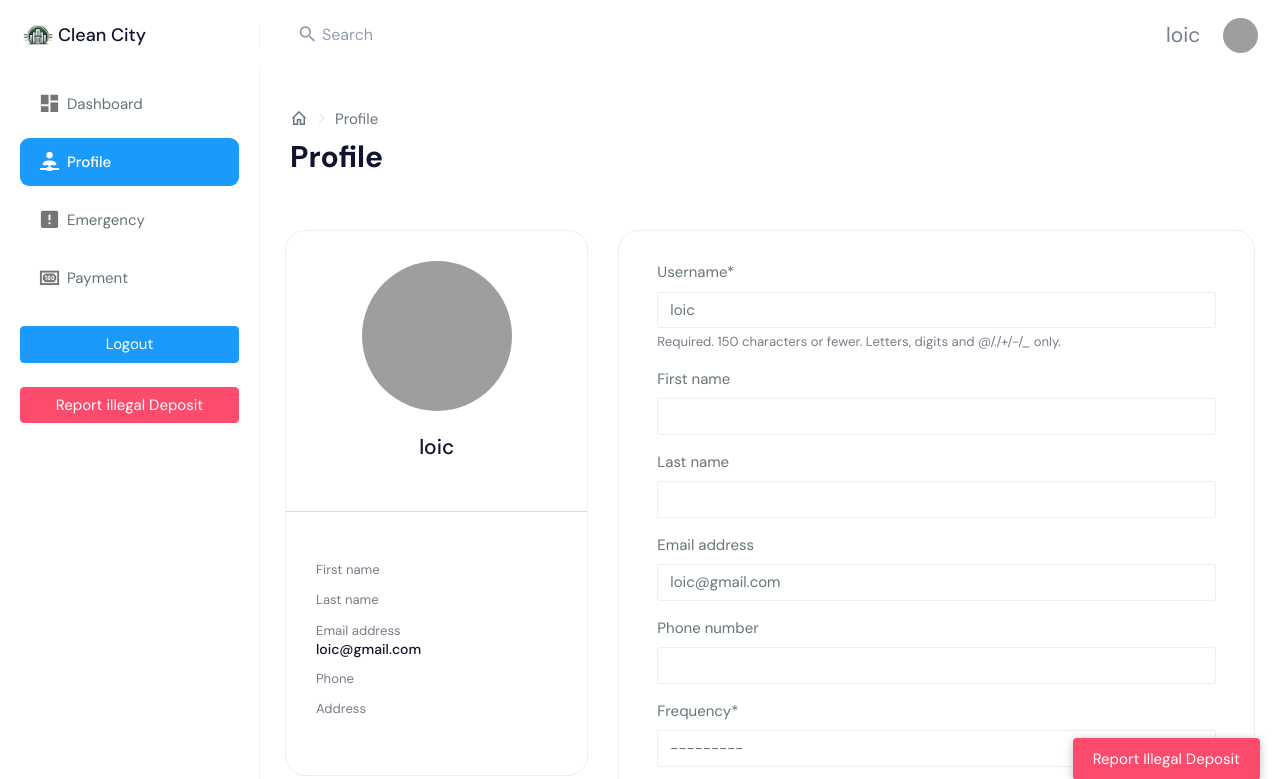
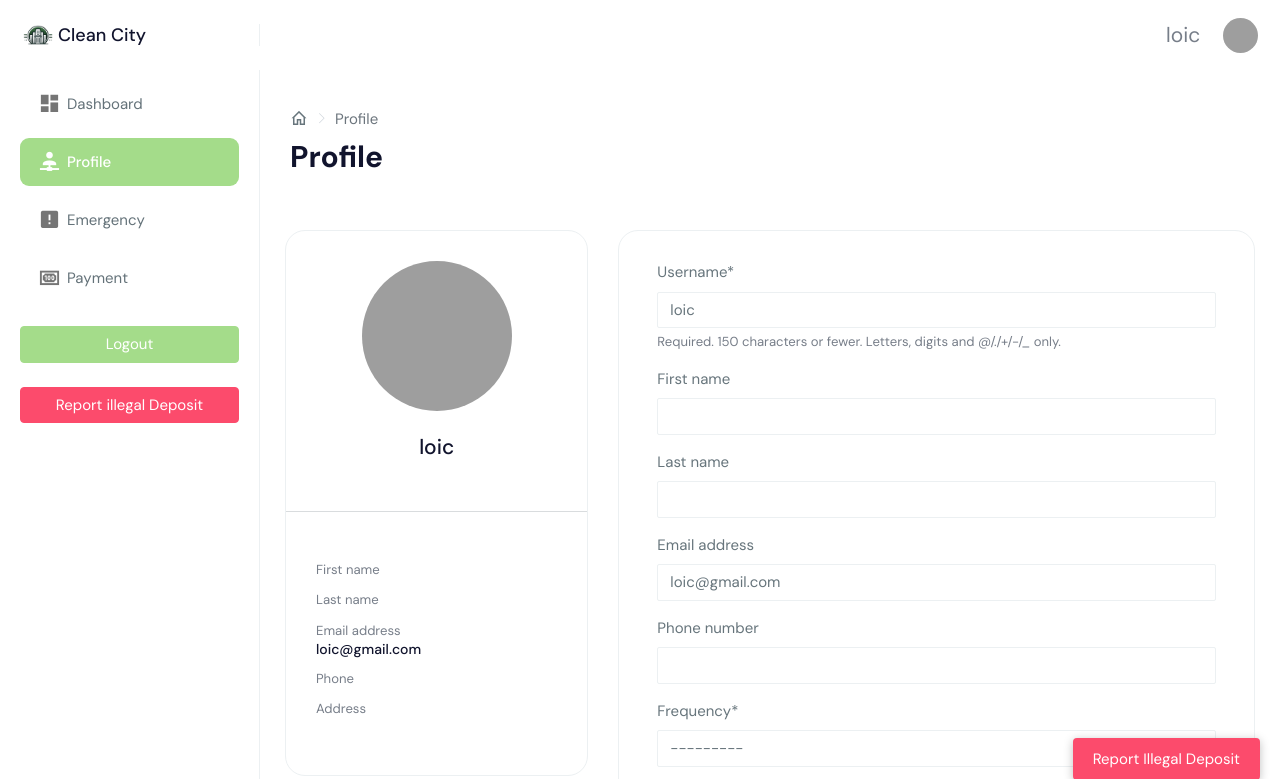
Before and after one commit to joan30122001/Clean-City, a Django app: page /profile/ in a window 1280 px wide. Shown: the top 779 px of the page. Run offline with Django 4.2, Linux system fonts and the light colour scheme; a user stored in the database is signed in; data comes from the database, SQL or seed files in the repository; both versions use the stored data as it was after the commit; some libraries are stand-ins or nearby versions; grey boxes are pictures that could not be loaded.

Commit message:
modification des couleurs

```diff
--- a/app/templates/_partials/base.html
+++ b/app/templates/_partials/base.html
@@ -100,16 +100,14 @@
                         <!-- toggle and nav items -->
                         <!-- ============================================================== -->
                         <ul class="navbar-nav float-start me-auto">
-                            <!-- ============================================================== -->
-                            <!-- Search -->
-                            <!-- ============================================================== -->
-                            <li class="nav-item search-box"> <a class="nav-link waves-effect waves-dark"
+
+                            <!-- <li class="nav-item search-box"> <a class="nav-link waves-effect waves-dark"
                                     href="javascript:void(0)"><i class="mdi mdi-magnify me-1"></i> <span class="font-16">Search</span></a>
                                 <form class="app-search position-absolute">
                                     <input type="text" class="form-control" placeholder="Search &amp; enter"> <a
                                         class="srh-btn"><i class="mdi mdi-window-close"></i></a>
                                 </form>
-                            </li>
+                            </li> -->
                         </ul>
                         <!-- ============================================================== -->
                         <!-- Right side toggle and nav items -->
--- a/app/templates/_partials/base1.html
+++ b/app/templates/_partials/base1.html
@@ -64,7 +64,7 @@
                         <!-- ============================================================== -->
                         <!-- Logo -->
                         <!-- ============================================================== -->
-                        <a class="navbar-brand" href="{% url 'company-dashboard' %}">
+                        <a class="navbar-brand" href="{% url 'company_dashboard' %}">
                             <!-- Logo icon -->
                             <b class="logo-icon">
                                 <!--You can put here icon as well // <i class="wi wi-sunset"></i> //-->
@@ -103,13 +103,13 @@
                             <!-- ============================================================== -->
                             <!-- Search -->
                             <!-- ============================================================== -->
-                            <li class="nav-item search-box"> <a class="nav-link waves-effect waves-dark"
+                            <!-- <li class="nav-item search-box"> <a class="nav-link waves-effect waves-dark"
                                     href="javascript:void(0)"><i class="mdi mdi-magnify me-1"></i> <span class="font-16">Search</span></a>
                                 <form class="app-search position-absolute">
                                     <input type="text" class="form-control" placeholder="Search &amp; enter"> <a
                                         class="srh-btn"><i class="mdi mdi-window-close"></i></a>
                                 </form>
-                            </li>
+                            </li> -->
                         </ul>
                         <!-- ============================================================== -->
                         <!-- Right side toggle and nav items -->
--- a/app/templates/_partials/navbar.html
+++ b/app/templates/_partials/navbar.html
@@ -21,12 +21,21 @@
     color: #fff;
 }
 
+.sidebar-nav ul .sidebar-item.selected>.sidebar-link{
+    background-color: #A4DC8A;
+}
+
 /* .floating-btn:hover, .floating-btn:focus {
     background-color: #0056b3;
     color: white;
     text-decoration: none;
     outline: none;
 } */
+
+
+.dark-theme .left-sidebar {
+    background-color: #123456; /* Darker color for dark themes */
+}
 
 </style>
 <!-- <div class="preloader">
@@ -68,7 +77,7 @@
                             href="{% url 'submit_payment' %}" aria-expanded="false"><i class="mdi mdi-cash-100"></i><span
                                 class="hide-menu">Payment</span></a></li>
                     <li class="text-center p-40 upgrade-btn mt-4 mb-4">
-                        <a href="{% url 'user_logout' %}" class="btn d-block w-100 btn-info text-white" >Logout</a>
+                        <a href="{% url 'user_logout' %}" style="background-color: #A4DC8A; border: 1px solid #A4DC8A" class="btn d-block w-100 btn-info text-white" >Logout</a>
                     </li>
                     <!-- <li class="sidebar-item"> <a class="sidebar-link waves-effect waves-dark sidebar-link"
                             href="table-basic.html" aria-expanded="false"><i class="mdi mdi-border-all"></i><span
--- a/app/templates/user/company-login.html
+++ b/app/templates/user/company-login.html
@@ -83,7 +83,7 @@
     <section class="vertical-center py-3 py-md-5">
         <div class="container">
             <div class="row justify-content-center">
-                <div class="col-12 col-sm-10 col-md-8 col-lg-6 col-xl-5 col-xxl-4">
+                <div class="col-12 col-sm-10 col-md-9">
                     <div class="card border border-light-subtle rounded-3 shadow-sm">
                         <div class="card-body p-3 p-md-4 p-xl-5">
                             <div class="text-center mb-3">
--- a/app/templates/user/company-register.html
+++ b/app/templates/user/company-register.html
@@ -194,7 +194,7 @@
 
         <div class="container">
             <div class="row justify-content-center">
-                <div class="col-12 col-sm-10 col-md-8 col-lg-8 col-xl-7 col-xxl-6">
+                <div class="col-12 col-sm-10 col-md-9">
                     <div class="card border border-light-subtle rounded-3 shadow-sm">
                         <div class="card-body p-3 p-md-6 p-xl-5">
                             <div class="text-center mb-3">
--- a/app/templates/user/login.html
+++ b/app/templates/user/login.html
@@ -83,13 +83,10 @@
     <section class="vertical-center py-3 py-md-5">
         <div class="container">
             <div class="row justify-content-center">
-                <div class="col-12 col-sm-10 col-md-8 col-lg-6 col-xl-5 col-xxl-4">
+                <div class="col-12 col-md-10 col-md-9 fixed">
                     <div class="card border border-light-subtle rounded-3 shadow-sm">
                         <div class="card-body p-3 p-md-4 p-xl-5">
                             <div class="text-center mb-3">
-                                <!-- <a href="#!">
-                                <img src="./assets/img/bsb-logo.svg" alt="BootstrapBrain Logo" width="175" height="57">
-                                </a> -->
                                 <h3>Clean City</h3>
                             </div>
                             <h2 class="fs-6 fw-normal text-center text-secondary mb-4">Sign in to your account</h2>
--- a/app/templates/user/register.html
+++ b/app/templates/user/register.html
@@ -194,7 +194,7 @@
 
         <div class="container">
             <div class="row justify-content-center">
-                <div class="col-12 col-sm-10 col-md-8 col-lg-8 col-xl-7 col-xxl-6">
+                <div class="col-12 col-sm-10 col-md-9">
                     <div class="card border border-light-subtle rounded-3 shadow-sm">
                         <div class="card-body p-3 p-md-6 p-xl-5">
                             <div class="text-center mb-3">
```
Also changed, not shown: app/templates/_partials/navbar1.html (+6 -2 lines), db.sqlite3.
